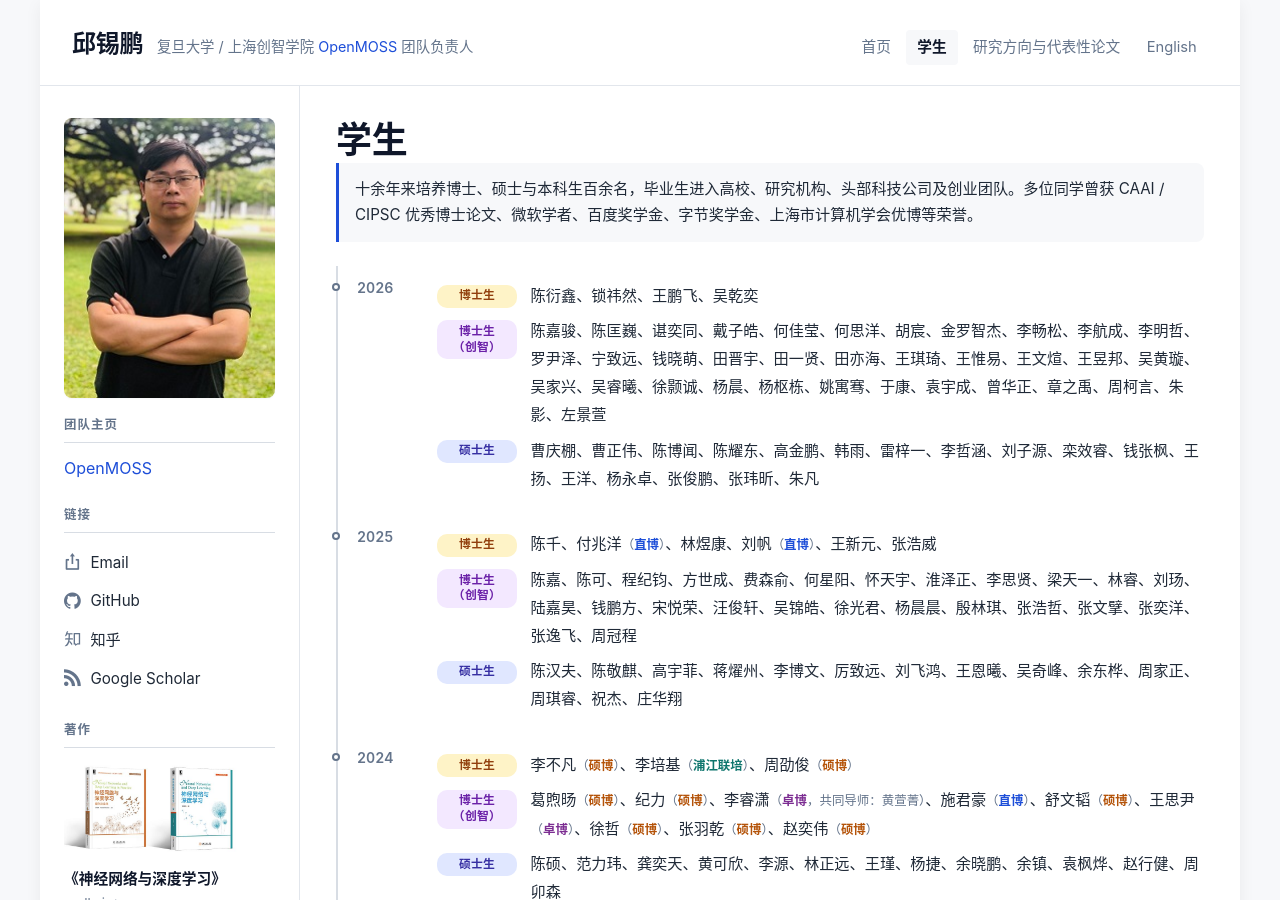
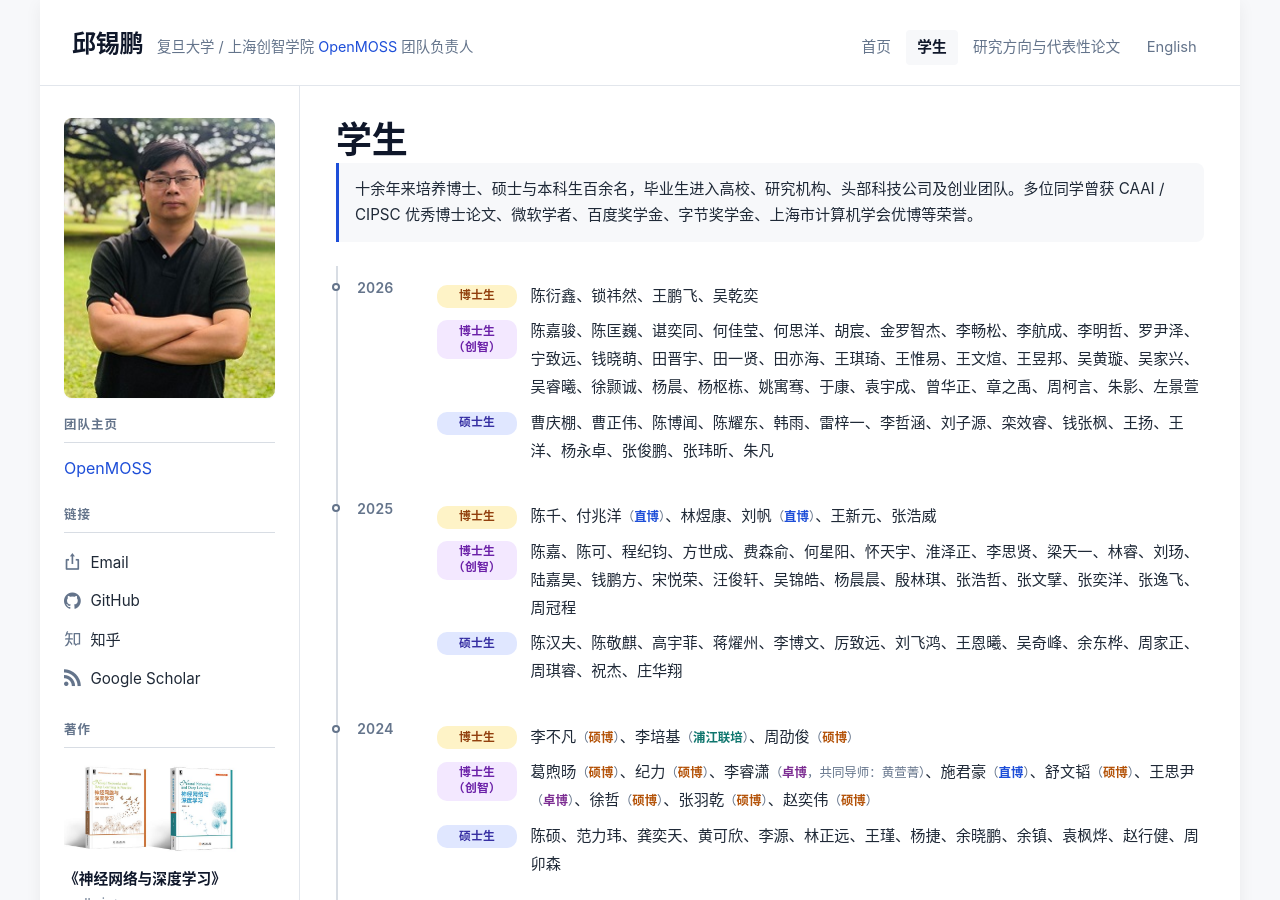
Before and after one commit to xpqiu/xpqiu.github.io, a Jekyll site: the page built from students.html, in a window 1280 px wide and 900 px high. Built offline with Jekyll 4.4.1, drawn with Linux system fonts in a browser that asks for light colours; some web fonts are replaced.

Commit message:
Remove three students from roster

```diff
--- a/students.html
+++ b/students.html
@@ -20,11 +20,11 @@ permalink: /students.html
     </div>
     <div class="students-group">
       <span class="students-group__label students-group__label--phd-cz">博士生（创智）</span>
-      <p class="students-group__names">章之禹、于康、周柯言、姚寓骞、何思洋、王琪琦、袁宇成、陈嘉骏、胡宸、金罗智杰、王文煊、李航成、谌奕同、王昱邦、钱晓萌、李明哲、戴子皓、李畅松、吴黄璇、吴家兴、朱影、陈匡巍、宁致远、田晋宇、左景萱、田亦海、罗尹泽、杨枢栋、杨晨、曾华正、田一贤、王惟易、吴睿曦、何佳莹、徐颢诚</p>
+      <p class="students-group__names">章之禹、于康、周柯言、姚寓骞、何思洋、王琪琦、袁宇成、陈嘉骏、胡宸、金罗智杰、王文煊、李航成、谌奕同、王昱邦、钱晓萌、李明哲、李畅松、吴黄璇、吴家兴、朱影、陈匡巍、宁致远、田晋宇、左景萱、田亦海、罗尹泽、杨枢栋、杨晨、曾华正、田一贤、王惟易、吴睿曦、何佳莹、徐颢诚</p>
     </div>
     <div class="students-group">
       <span class="students-group__label students-group__label--ms">硕士生</span>
-      <p class="students-group__names">王洋、张玮昕、王扬、杨永卓、张俊鹏、陈博闻、韩雨、刘子源、曹庆棚、曹正伟、朱凡、李哲涵、栾效睿、钱张枫、陈耀东、雷梓一、高金鹏</p>
+      <p class="students-group__names">王洋、张玮昕、王扬、杨永卓、张俊鹏、陈博闻、韩雨、刘子源、曹庆棚、曹正伟、朱凡、李哲涵、栾效睿、钱张枫、陈耀东、雷梓一</p>
     </div>
   </div>
 </li>
@@ -38,7 +38,7 @@ permalink: /students.html
     </div>
     <div class="students-group">
       <span class="students-group__label students-group__label--phd-cz">博士生（创智）</span>
-      <p class="students-group__names">刘玚、程纪钧、淮泽正、张浩哲、梁天一、钱鹏方、费森俞、怀天宇、徐光君、陈嘉、李思贤、殷林琪、宋悦荣、方世成、汪俊轩、陈可、陆嘉昊、杨晨晨、张逸飞、张文擘、张奕洋、吴锦皓、林睿、何星阳、周冠程</p>
+      <p class="students-group__names">刘玚、程纪钧、淮泽正、张浩哲、梁天一、钱鹏方、费森俞、怀天宇、陈嘉、李思贤、殷林琪、宋悦荣、方世成、汪俊轩、陈可、陆嘉昊、杨晨晨、张逸飞、张文擘、张奕洋、吴锦皓、林睿、何星阳、周冠程</p>
     </div>
     <div class="students-group">
       <span class="students-group__label students-group__label--ms">硕士生</span>
```
